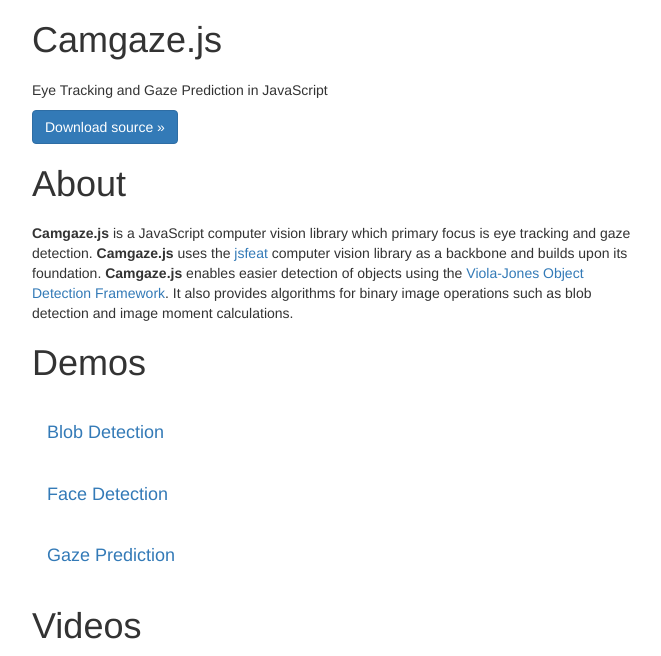
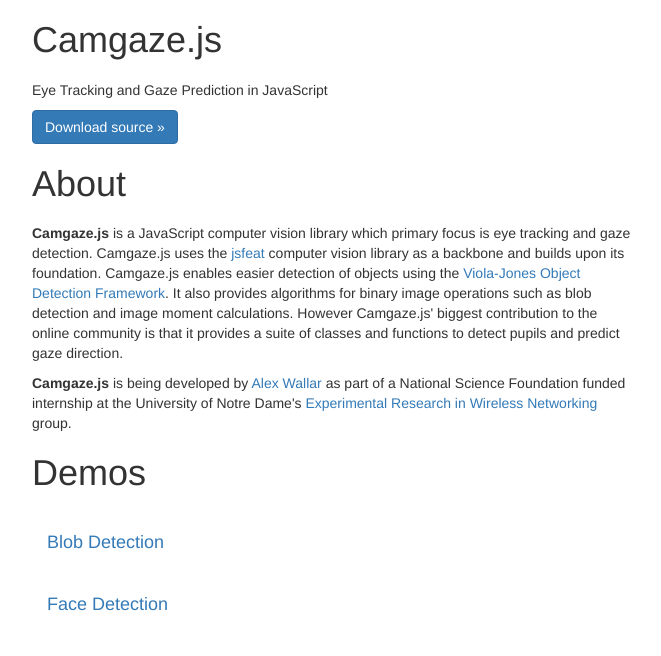
Before and after one commit to a20r/camgaze.js, a PHP site: page / in a window 1280 px wide. Shown: the part 420-1076 px from the top of the page, without its empty margins (308-969 px from the left). Run offline with PHP 8.4, Linux system fonts and the light colour scheme; some libraries are stand-ins or nearby versions.

Commit message:
These commit comments will be the same because I am testing things on the server. Sorry bro

```diff
--- a/index.php
+++ b/index.php
@@ -52,20 +52,33 @@
                     </a>
                 </p>
             </div>
-            <div class="hero-unit">
+            <div class="hero-unit" id="about">
                 <h1 style="padding-bottom:10;">About</h1>
                 <p>
                     <b>Camgaze.js</b> is a JavaScript computer vision library
                     which primary focus is eye tracking and gaze detection.
-                    <b>Camgaze.js</b> uses the
+                    Camgaze.js uses the
                     <a href="http://inspirit.github.io/jsfeat/">jsfeat</a>
                     computer vision library as a backbone and builds upon
-                    its foundation. <b>Camgaze.js</b> enables easier detection
+                    its foundation. Camgaze.js enables easier detection
                     of objects using the
                     <a href="http://en.wikipedia.org/wiki/Viola%E2%80%93Jones_object_detection_framework">Viola-Jones
                     Object Detection Framework</a>. It also provides algorithms
                     for binary image operations such as blob detection
-                    and image moment calculations.
+                    and image moment calculations. However Camgaze.js' biggest
+                    contribution to the online community is that it provides
+                    a suite of classes and functions to detect pupils and
+                    predict gaze direction.
+                </p>
+                <p>
+                    <b>Camgaze.js</b> is being developed by
+                    <a href="http://www.linkedin.com/pub/alexander-wallar/68/985/b87">
+                        Alex Wallar
+                    </a> as part of a National Science Foundation funded
+                    internship at the University of Notre Dame's
+                    <a href="http://www3.nd.edu/~darts/reu.html">
+                        Experimental Research in Wireless Networking
+                    </a> group.
                 </p>
             </div>
             <div class="hero-unit" id="demos">
```
